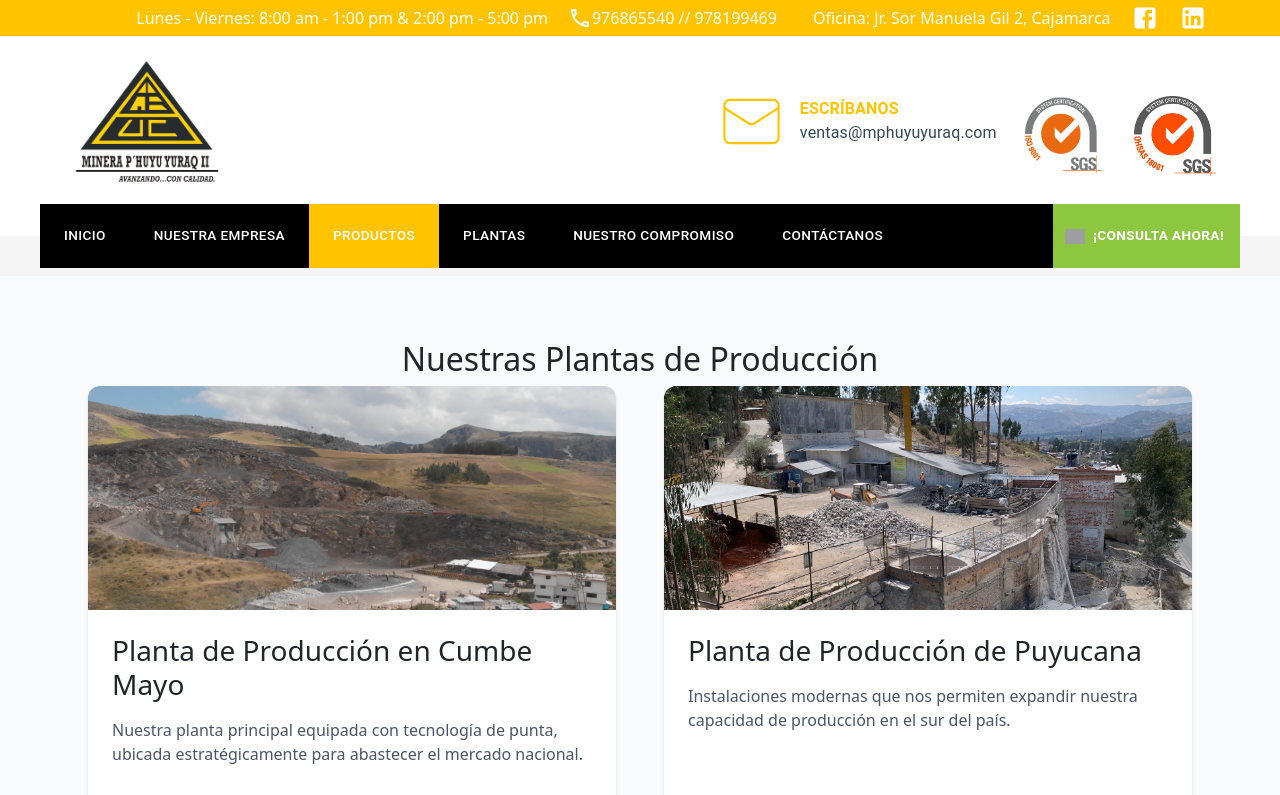
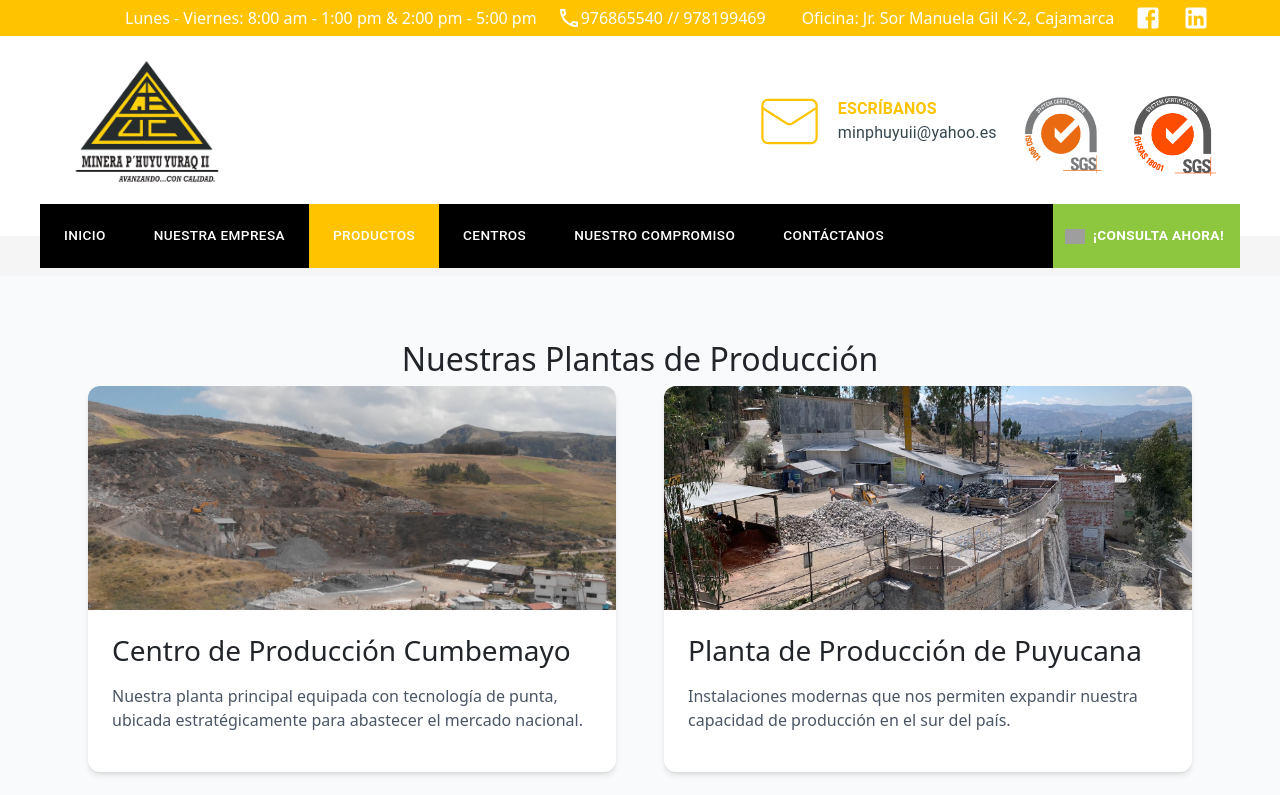
Before and after one commit to IDozy/yuraqweb, a React (Vite) app: page /produccion in a window 1280 px wide. Shown: the top 795 px of the page. Built offline with nearby package versions, Linux system fonts and the light colour scheme; grey boxes are pictures that could not be loaded; some icons are missing.

Commit message:
Cambios solicitados en la 1 reunion de feedback con la dueña

```diff
--- a/src/components/HeadInfo.jsx
+++ b/src/components/HeadInfo.jsx
@@ -45,7 +45,7 @@ const HeadInfo = () => {
                   </p>
                 <PhoneIcon />
                 976865540 // 978199469
-                <LocationOnIcon /> Oficina: Jr. Sor Manuela Gil 2, Cajamarca
+                <LocationOnIcon /> Oficina: Jr. Sor Manuela Gil K-2, Cajamarca
 
                 <a
                   href="https://web.facebook.com/minphuyuii"
--- a/src/components/HeadIso.jsx
+++ b/src/components/HeadIso.jsx
@@ -57,7 +57,7 @@ const HeadeIso = () => {
             ESCRÍBANOS
           </Typography>
           <Typography variant="body1" color="#37474F">
-            ventas@mphuyuyuraq.com
+            minphuyuii@yahoo.es
           </Typography>
         </Box>
       </Box>
--- a/src/components/Home/CardCompanyHome.jsx
+++ b/src/components/Home/CardCompanyHome.jsx
@@ -22,7 +22,7 @@ export default function HeroEmpresa() {
         transition={{ duration: 1.2, ease: "easeOut" }}
       >
         <h1 className="text-3xl md:text-5xl font-bold mb-4 drop-shadow-lg">
-         Conoce P'huyu Yuraq II
+         Conoce Minera P'huyu Yuraq II
         </h1>
         <p className="text-lg md:text-xl max-w-2xl mb-6 drop-shadow-md">
           La cual fue fundada con el objetivo de ofrecer soluciones de calidad,
--- a/src/components/Home/PlantsProductionHome.jsx
+++ b/src/components/Home/PlantsProductionHome.jsx
@@ -36,11 +36,11 @@ const ProductionPlantsCard = () => {
       >
         <div className="plants-card-content">
           <div className="plants-text-container">
-            <h2 className="plants-title">Conoce nuestras plantas de producción</h2>
+            <h2 className="plants-title">Conoce nuestras Centros de producción</h2>
             <p className="plants-description">
               Contamos con instalaciones modernas y tecnología de punta para garantizar
-              la más alta calidad en todos nuestros productos. Nuestras plantas están
-              diseñadas para maximizar la eficiencia y minimizar el impacto ambiental.
+              la más alta calidad en todos nuestros productos. Nuestras centros de producción están
+              diseñados para maximizar la eficiencia y minimizar el impacto ambiental.
             </p>
             <button
               onClick={handleButtonClick}
@@ -48,7 +48,7 @@ const ProductionPlantsCard = () => {
               whileHover={{ scale: 1.05 }}
               whileTap={{ scale: 0.95 }}
             >
-              Ver plantas
+              Ver Ubicación
             </button>
           </div>
           <div className="plants-image-container">
--- a/src/components/Home/WhyHome.jsx
+++ b/src/components/Home/WhyHome.jsx
@@ -8,7 +8,7 @@ export default function WhyUs() {
     {
       icon: <FaAward size={50} color="#E91E63" />,
       title: "Experiencia",
-      description: "Más de 25 años ofreciendo calidad y compromiso.",
+      description: "Más de 30 años ofreciendo calidad y compromiso.",
     },
     {
       icon: <FaHandshake size={50} color="#3F51B5" />,
--- a/src/components/NavBar.jsx
+++ b/src/components/NavBar.jsx
@@ -72,7 +72,7 @@ const NavBar = () => {
               </Menu>
               <NavButton
                 to="/produccion"
-                label="PLANTAS "
+                label="CENTROS  "
               />
               <NavButton
                 to="/"
--- a/src/components/Plants/CardProduction.jsx
+++ b/src/components/Plants/CardProduction.jsx
@@ -4,7 +4,7 @@ import { motion } from "framer-motion";
 export default function ProductionPlants() {
   const plants = [
     {
-      title: "Planta de Producción en Cumbe Mayo",
+      title: "Centro de Producción Cumbemayo",
       description: "Nuestra planta principal equipada con tecnología de punta, ubicada estratégicamente para abastecer el mercado nacional.",
       image: "/Planta_Cumbemayo.PNG", // Asegúrate de tener esta imagen
     },
```
